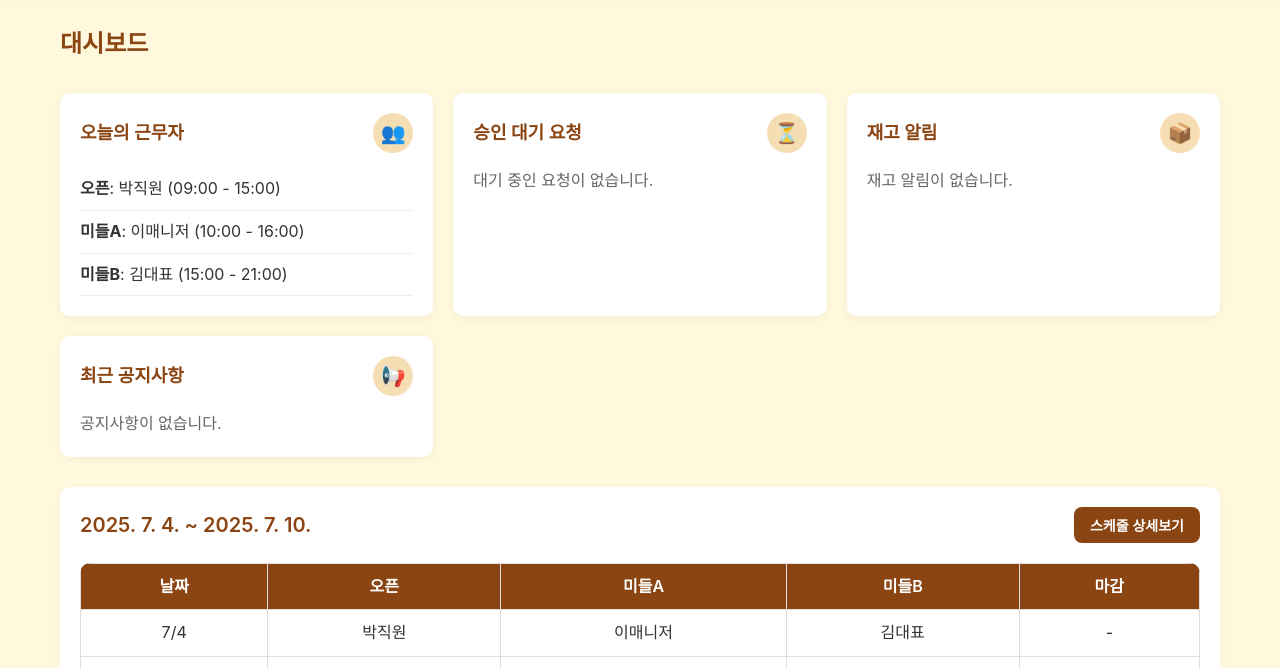
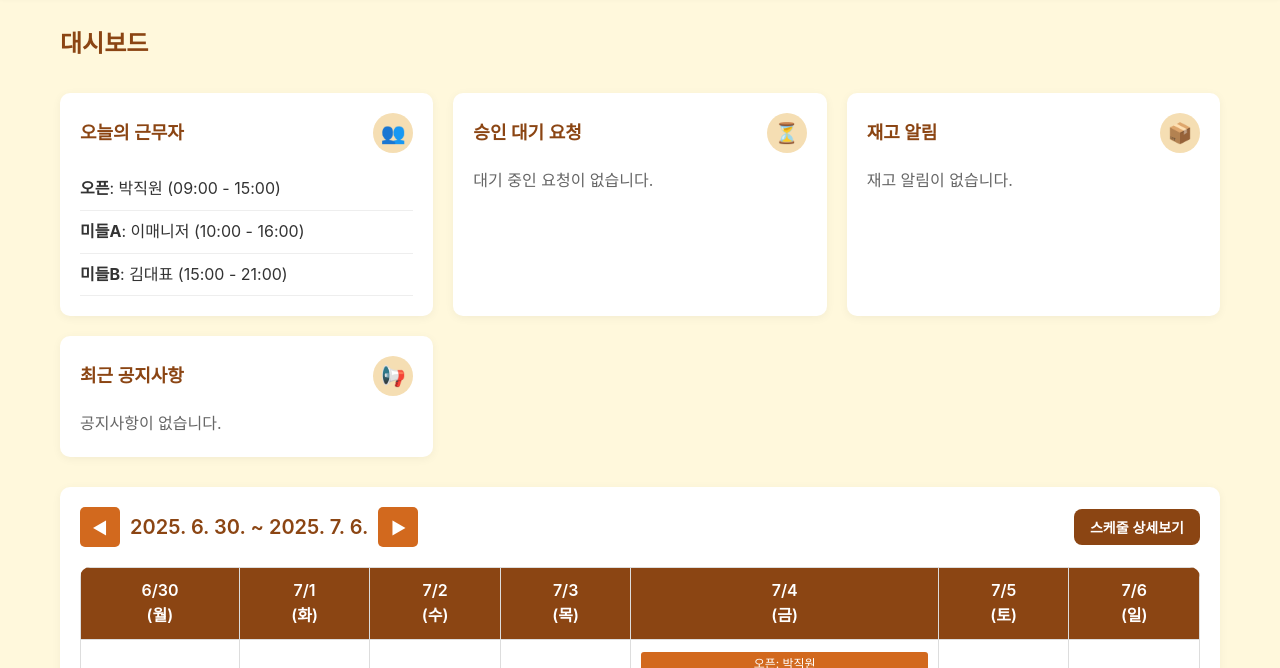
Before and after one commit to gonggan523/cafesystem, a plain HTML site: page index.html in a window 1280 px wide. Shown: the part 132-800 px from the top of the page. Drawn offline with Linux system fonts and the light colour scheme.

Commit message:
Improve weekly schedule navigation

```diff
--- a/index.html
+++ b/index.html
@@ -929,8 +929,12 @@
 
             <!-- 주간 스케줄 -->
             <div class="schedule-view">
-                <div class="schedule-header">
-                    <h3 class="schedule-date" id="weekRange"></h3>
+                <div class="schedule-header" style="display:flex; justify-content:space-between; align-items:center;">
+                    <div style="display:flex; gap:10px; align-items:center;">
+                        <button class="btn-nav" id="prevWeek">◀</button>
+                        <h3 class="schedule-date" id="weekRange"></h3>
+                        <button class="btn-nav" id="nextWeek">▶</button>
+                    </div>
                     <button class="btn btn-primary" style="padding: 8px 16px; font-size: 14px;" onclick="showTab('employees')">스케줄 상세보기</button>
                 </div>
                 <div id="weekSchedule">
@@ -1513,6 +1517,7 @@
 <script>
         // 전역 변수
         let currentScheduleMonth = new Date();
+        let currentWeekStart = new Date();
         let currentCategory = 'all';
         let currentUser = '김대표';
 
@@ -1702,13 +1707,6 @@
         }
 
         function loadDashboard() {
-            const today = new Date();
-            const start = new Date(today);
-            const end = new Date(today);
-            end.setDate(today.getDate() + 6);
-            const rangeStr = `${start.toLocaleDateString('ko-KR')} ~ ${end.toLocaleDateString('ko-KR')}`;
-            const weekRangeEl = document.getElementById('weekRange');
-            if (weekRangeEl) weekRangeEl.textContent = rangeStr;
             loadTodayWorkers();
             loadWeeklySchedule();
             loadPendingRequests();
@@ -1759,25 +1757,44 @@
         function loadWeeklySchedule() {
             const schedule = getData('schedule') || {};
             const employees = getData('employees') || [];
-            const today = new Date();
+            const weekStart = new Date(currentWeekStart);
+            const weekEnd = new Date(weekStart);
+            weekEnd.setDate(weekStart.getDate() + 6);
+
+            const weekRangeEl = document.getElementById('weekRange');
+            if (weekRangeEl) {
+                weekRangeEl.textContent = `${weekStart.toLocaleDateString('ko-KR')} ~ ${weekEnd.toLocaleDateString('ko-KR')}`;
+            }
+
             const shifts = ['오픈', '미들A', '미들B', '마감'];
-            let html = '<table class="schedule-table"><thead><tr><th>날짜</th>';
-            shifts.forEach(s => html += `<th>${s}</th>`);
-            html += '</tr></thead><tbody>';
+            const dayNames = ['월', '화', '수', '목', '금', '토', '일'];
+
+            let html = '<table class="schedule-table"><thead><tr>';
             for (let i = 0; i < 7; i++) {
-                const d = new Date(today);
-                d.setDate(today.getDate() + i);
+                const d = new Date(weekStart);
+                d.setDate(weekStart.getDate() + i);
+                html += `<th>${d.getMonth() + 1}/${d.getDate()}<br>(${dayNames[i]})</th>`;
+            }
+            html += '</tr></thead><tbody><tr>';
+
+            for (let i = 0; i < 7; i++) {
+                const d = new Date(weekStart);
+                d.setDate(weekStart.getDate() + i);
                 const dateStr = d.toISOString().split('T')[0];
                 const daySchedule = schedule[dateStr] || {};
-                html += `<tr><td>${d.getMonth() + 1}/${d.getDate()}</td>`;
+                html += '<td>';
                 shifts.forEach(shift => {
                     const info = daySchedule[shift];
-                    const emp = info ? employees.find(e => e.id === info.employee_id) : null;
-                    html += `<td>${emp ? emp.name : '-'}</td>`;
+                    if (info) {
+                        const emp = employees.find(e => e.id === info.employee_id);
+                        html += `<div class="schedule-entry">${shift}: ${emp ? emp.name : ''}</div>`;
+                    }
                 });
-                html += '</tr>';
-            }
-            html += '</tbody></table>';
+                html += '</td>';
+            }
+
+            html += '</tr></tbody></table>';
+
             const weekScheduleEl = document.getElementById('weekSchedule');
             if (weekScheduleEl) weekScheduleEl.innerHTML = html;
         }
@@ -2465,6 +2482,10 @@
             if (prevMonth) prevMonth.addEventListener('click', () => { currentScheduleMonth.setMonth(currentScheduleMonth.getMonth() - 1); loadMonthlySchedule(); });
             const nextMonth = document.getElementById('nextMonth');
             if (nextMonth) nextMonth.addEventListener('click', () => { currentScheduleMonth.setMonth(currentScheduleMonth.getMonth() + 1); loadMonthlySchedule(); });
+            const prevWeek = document.getElementById('prevWeek');
+            if (prevWeek) prevWeek.addEventListener('click', () => { currentWeekStart.setDate(currentWeekStart.getDate() - 7); loadWeeklySchedule(); });
+            const nextWeek = document.getElementById('nextWeek');
+            if (nextWeek) nextWeek.addEventListener('click', () => { currentWeekStart.setDate(currentWeekStart.getDate() + 7); loadWeeklySchedule(); });
             const now = new Date();
             const salaryYearEl = document.getElementById('salaryYear');
             const salaryMonthEl = document.getElementById('salaryMonth');
@@ -2596,6 +2617,11 @@
             console.log('시스템 초기화 시작');
             try {
                 initializeData();
+                const now = new Date();
+                const day = now.getDay();
+                currentWeekStart = new Date(now);
+                currentWeekStart.setDate(now.getDate() - (day === 0 ? 6 : day - 1));
+
                 document.getElementById('userSelect').value = currentUser;
                 updateUserPermissions();
                 loadDashboard();
```
